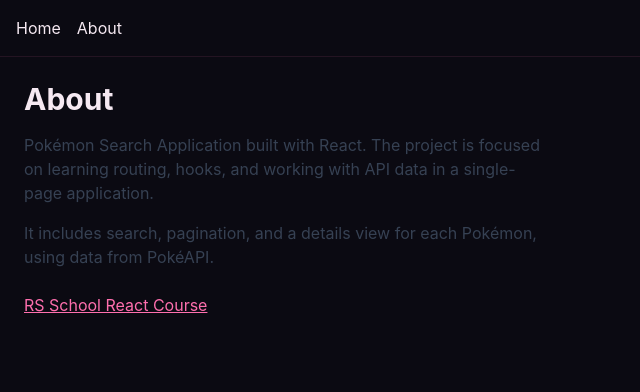
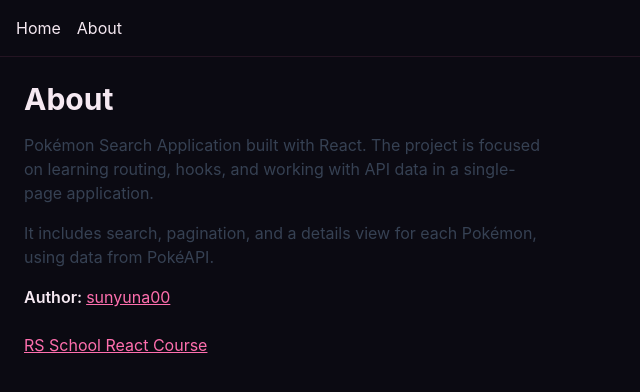
Before and after one commit to sunyuna00/rsschool-react, a React (Vite) app in the folder class-components/: page /about in a window 1280 px wide. Shown: the top 392 px of the page, without its empty margins (0-640 px from the left). Built offline with nearby package versions, Linux system fonts and the light colour scheme.

Commit message:
feat: add github link to about page

```diff
--- a/class-components/src/App.tsx
+++ b/class-components/src/App.tsx
@@ -1,6 +1,6 @@
 import { Routes, Route } from 'react-router-dom';
 import { AboutPage, HomePageContainer, NotFoundPage, PokemonDetails } from './pages';
-import { AppLayout } from './components/layout/app-layout';
+import { AppLayout } from './components';
 
 export const App = () => {
   return (
--- a/class-components/src/api/fetchPokemon.ts
+++ b/class-components/src/api/fetchPokemon.ts
@@ -31,19 +31,7 @@ export const fetchPokemon = async (search: string): Promise<Pokemon[]> => {
   const query = search.trim().toLowerCase();
 
   try {
-    if (query) {
-      const res = await fetch(`${API_URL}/${query}`);
-
-      if (!res.ok) {
-        throw new Error(API_ERRORS.NOT_FOUND);
-      }
-
-      const data: PokemonRaw = await res.json();
-
-      return [mapPokemon(data)];
-    }
-
-    const res = await fetch(`${API_URL}?limit=20&offset=0`);
+    const res = await fetch(`${API_URL}?limit=1300`);
 
     if (!res.ok) {
       throw new Error(API_ERRORS.FAILED);
@@ -51,8 +39,16 @@ export const fetchPokemon = async (search: string): Promise<Pokemon[]> => {
 
     const data = await res.json();
 
+    const filtered = data.results.filter((item: { name: string }) =>
+      item.name.includes(query)
+    );
+
+    if (!filtered.length) {
+      throw new Error(API_ERRORS.NOT_FOUND);
+    }
+
     const detailed: PokemonRaw[] = await Promise.all(
-      data.results.map(async (item: { url: string }) => {
+      filtered.map(async (item: { url: string }) => {
         const res = await fetch(item.url);
         return res.json();
       })
--- a/class-components/src/components/layout/app-layout.tsx
+++ b/class-components/src/components/app-layout.tsx
@@ -1,6 +1,6 @@
 import { Outlet } from 'react-router-dom';
 
-import { Navigation } from '../navigation/navigation';
+import { Navigation } from './navigation';
 
 export const AppLayout = () => {
   return (
--- a/class-components/src/components/error-boundary.tsx
+++ b/class-components/src/components/error-boundary.tsx
@@ -41,7 +41,7 @@ export class ErrorBoundary extends React.Component<{ children: React.ReactNode }
               onClick={this.resetError}
               className="w-full px-5 py-3 rounded-2xl bg-primary/10 text-primary border border-primary/20
                          transition-all duration-200 hover:scale-[1.02] hover:bg-primary/15 hover:border-primary/30
-                         active:scale-95"
+                         active:scale-95 cursor-pointer"
             >
               Try again
             </button>
--- a/class-components/src/components/index.ts
+++ b/class-components/src/components/index.ts
@@ -1,3 +1,5 @@
 export * from './results-list';
 export * from './search-bar';
 export * from './error-boundary';
+export * from './app-layout';
+export * from './pokemon-details';
--- a/class-components/src/components/search-bar.tsx
+++ b/class-components/src/components/search-bar.tsx
@@ -1,4 +1,4 @@
-import React, { useState, useEffect } from 'react';
+import React, { useState } from 'react';
 import { Search } from 'lucide-react';
 
 type Props = {
@@ -11,11 +11,6 @@ export const SearchBar: React.FC<Props> = ({
   initialValue = '',
 }) => {
   const [input, setInput] = useState(initialValue);
-
-  useEffect(() => {
-    // eslint-disable-next-line react-hooks/set-state-in-effect
-    setInput(initialValue);
-  }, [initialValue]);
 
   const handleSubmit = () => {
     onSearch(input.trim());
@@ -33,7 +28,7 @@ export const SearchBar: React.FC<Props> = ({
 
       <button
         onClick={handleSubmit}
-        className="bg-primary text-primary-foreground px-5 py-3 rounded-2xl flex items-center gap-2"
+        className="cursor-pointer bg-primary text-primary-foreground px-5 py-3 rounded-2xl flex items-center gap-2"
       >
         <Search size={18} />
         Search
--- a/class-components/src/pages/about/about-page.tsx
+++ b/class-components/src/pages/about/about-page.tsx
@@ -4,14 +4,26 @@ export const AboutPage = () => {
       <h1 className="text-3xl font-bold">About</h1>
 
       <p className="text-gray-700">
-        Pokémon Search Application built with React. The project is focused on
-        learning routing, hooks, and working with API data in a single-page application.
+        Pokémon Search Application built with React. The project is focused on learning routing,
+        hooks, and working with API data in a single-page application.
       </p>
 
       <p className="text-gray-700">
-        It includes search, pagination, and a details view for each Pokémon,
-        using data from PokéAPI.
+        It includes search, pagination, and a details view for each Pokémon, using data from
+        PokéAPI.
       </p>
+
+      <div className="space-y-1">
+        <span className="text-md font-semibold">Author: </span>
+        <a
+          href="https://github.com/sunyuna00"
+          target="_blank"
+          rel="noreferrer"
+          className="text-primary underline hover:opacity-80 transition"
+        >
+          sunyuna00
+        </a>
+      </div>
 
       <div className="pt-2">
         <a
--- a/class-components/src/pages/home/home-page.tsx
+++ b/class-components/src/pages/home/home-page.tsx
@@ -74,7 +74,7 @@ export const HomePage: React.FC<Props> = ({ initialSearch }) => {
           <div className="flex justify-center mt-6">
             <button
               onClick={() => setTriggerError(true)}
-              className="px-10 py-4 mb-8 mt-2 text-sm rounded-full bg-primary/10 text-primary border border-primary/20"
+              className="cursor-pointer px-10 py-4 mb-8 mt-2 text-sm rounded-full bg-primary/10 text-primary border border-primary/20"
             >
               Test Error
             </button>
--- a/class-components/src/pages/index.ts
+++ b/class-components/src/pages/index.ts
@@ -1,5 +1,5 @@
 export * from './home/home-page';
-export * from './details/pokemon-details';
+export * from '../components/pokemon-details';
 export * from './about/about-page';
 export * from './not-found/not-found-page';
 export * from './home/home-page-container';
```
Also changed, not shown: class-components/src/components/navigation.tsx (renamed from class-components/src/components/navigation/navigation.tsx), class-components/src/components/pokemon-details.tsx (renamed from class-components/src/pages/details/pokemon-details.tsx), 1 other file (tests, documents, lock files or other folders).
